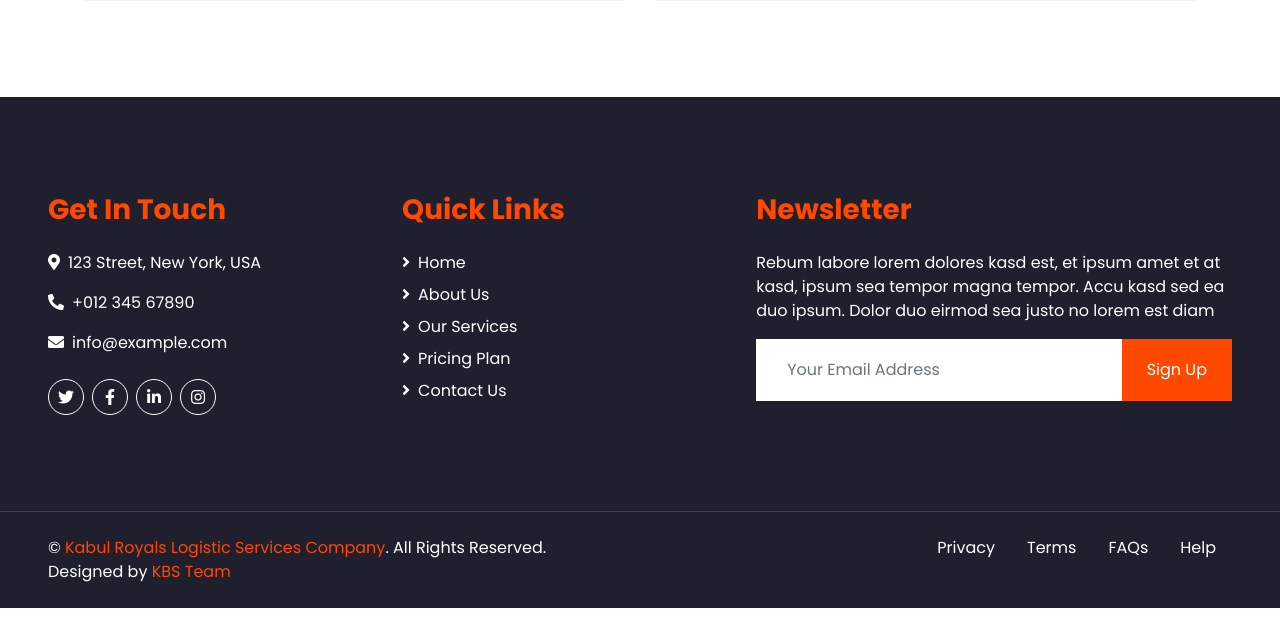
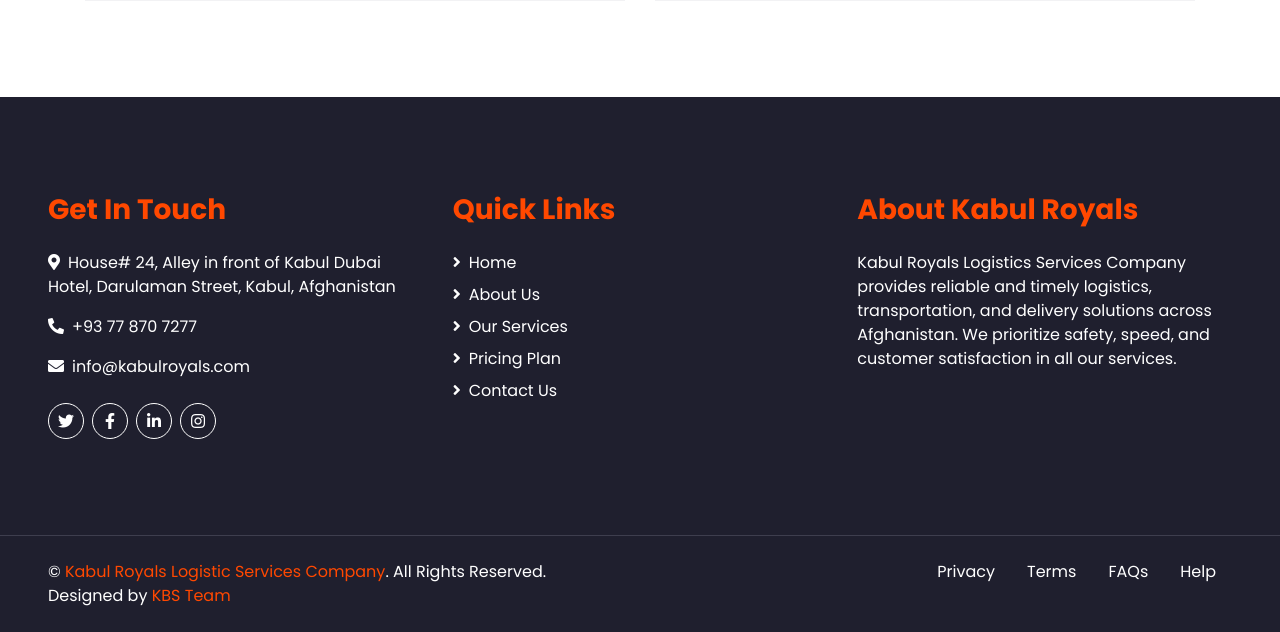
Before and after one commit to khalidsafi-cmd/Kabul-Royals-Logistics, a PHP site: page /index.php in a window 1280 px wide. Shown: the part 3771-4403 px from the top of the page. Before the commit the page ends 4379 px from the top, so only its background shows below. Run offline with PHP 8.4, Linux system fonts and the light colour scheme; some libraries are stand-ins or nearby versions.

Commit message:
Added the back to the top button to the same page, and changed the footer to match the company theme

```diff
--- a/about.php
+++ b/about.php
@@ -88,11 +88,6 @@
     <!-- Include Footer -->
     <?php include 'components/footer.php'; ?>
 
-
-    <!-- Back to Top -->
-    <a href="#" class="btn btn-lg btn-primary back-to-top"><i class="fa fa-angle-double-up"></i></a>
-
-
     <!-- JavaScript Libraries -->
     <script src="https://code.jquery.com/jquery-3.4.1.min.js"></script>
     <script src="https://stackpath.bootstrapcdn.com/bootstrap/4.4.1/js/bootstrap.bundle.min.js"></script>
--- a/blog.php
+++ b/blog.php
@@ -156,10 +156,6 @@
     <!-- Include Footer -->
     <?php include 'components/footer.php'; ?>
 
-    <!-- Back to Top -->
-    <a href="#" class="btn btn-lg btn-primary back-to-top"><i class="fa fa-angle-double-up"></i></a>
-
-
     <!-- JavaScript Libraries -->
     <script src="https://code.jquery.com/jquery-3.4.1.min.js"></script>
     <script src="https://stackpath.bootstrapcdn.com/bootstrap/4.4.1/js/bootstrap.bundle.min.js"></script>
--- a/components/footer.php
+++ b/components/footer.php
@@ -1,13 +1,12 @@
 <!-- Footer Start -->
 <div class="container-fluid bg-dark text-white mt-5 py-5 px-sm-3 px-md-5">
     <div class="row pt-5">
-            <div class="col-lg-7 col-md-6">
-                <div class="row">
-                    <div class="col-md-6 mb-5">
+        <!-- Contact Info -->
+        <div class="col-lg-4 col-md-6 mb-5">
             <h3 class="text-primary mb-4">Get In Touch</h3>
-                        <p><i class="fa fa-map-marker-alt mr-2"></i>123 Street, New York, USA</p>
-                        <p><i class="fa fa-phone-alt mr-2"></i>+012 345 67890</p>
-                        <p><i class="fa fa-envelope mr-2"></i>info@example.com</p>
+            <p><i class="fa fa-map-marker-alt mr-2"></i>House# 24, Alley in front of Kabul Dubai Hotel, Darulaman Street, Kabul, Afghanistan</p>
+            <p><i class="fa fa-phone-alt mr-2"></i>+93 77 870 7277</p>
+            <p><i class="fa fa-envelope mr-2"></i>info@kabulroyals.com</p>
             <div class="d-flex justify-content-start mt-4">
                 <a class="btn btn-outline-light btn-social mr-2" href="#"><i class="fab fa-twitter"></i></a>
                 <a class="btn btn-outline-light btn-social mr-2" href="#"><i class="fab fa-facebook-f"></i></a>
@@ -15,7 +14,9 @@
                 <a class="btn btn-outline-light btn-social" href="#"><i class="fab fa-instagram"></i></a>
             </div>
         </div>
-                    <div class="col-md-6 mb-5">
+
+        <!-- Quick Links -->
+        <div class="col-lg-4 col-md-6 mb-5">
             <h3 class="text-primary mb-4">Quick Links</h3>
             <div class="d-flex flex-column justify-content-start">
                 <a class="text-white mb-2" href="#"><i class="fa fa-angle-right mr-2"></i>Home</a>
@@ -25,22 +26,16 @@
                 <a class="text-white" href="#"><i class="fa fa-angle-right mr-2"></i>Contact Us</a>
             </div>
         </div>
-                </div>
-            </div>
-            <div class="col-lg-5 col-md-6 mb-5">
-                <h3 class="text-primary mb-4">Newsletter</h3>
-                <p>Rebum labore lorem dolores kasd est, et ipsum amet et at kasd, ipsum sea tempor magna tempor. Accu kasd sed ea duo ipsum. Dolor duo eirmod sea justo no lorem est diam</p>
-                <div class="w-100">
-                    <div class="input-group">
-                        <input type="text" class="form-control border-light" style="padding: 30px;" placeholder="Your Email Address">
-                        <div class="input-group-append">
-                            <button class="btn btn-primary px-4">Sign Up</button>
+
+        <!-- About / Company Info -->
+        <div class="col-lg-4 col-md-6 mb-5">
+            <h3 class="text-primary mb-4">About Kabul Royals</h3>
+            <p>Kabul Royals Logistics Services Company provides reliable and timely logistics, transportation, and delivery solutions across Afghanistan. We prioritize safety, speed, and customer satisfaction in all our services.</p>
         </div>
     </div>
 </div>
-            </div>
-        </div>
-    </div>
+
+<!-- Footer Bottom -->
 <div class="container-fluid bg-dark text-white border-top py-4 px-sm-3 px-md-5" style="border-color: #3E3E4E !important;">
     <div class="row">
         <div class="col-lg-6 text-center text-md-left mb-3 mb-md-0">
@@ -67,3 +62,6 @@
     </div>
 </div>
 <!-- Footer End -->
+
+<!-- Back to Top -->
+    <a href="#" class="btn btn-lg btn-primary back-to-top"><i class="fa fa-angle-double-up"></i></a>
--- a/contact.php
+++ b/contact.php
@@ -97,11 +97,6 @@
     <!-- Include Footer -->
     <?php include 'components/footer.php'; ?>
 
-
-    <!-- Back to Top -->
-    <a href="#" class="btn btn-lg btn-primary back-to-top"><i class="fa fa-angle-double-up"></i></a>
-
-
     <!-- JavaScript Libraries -->
     <script src="https://code.jquery.com/jquery-3.4.1.min.js"></script>
     <script src="https://stackpath.bootstrapcdn.com/bootstrap/4.4.1/js/bootstrap.bundle.min.js"></script>
--- a/index.php
+++ b/index.php
@@ -253,10 +253,6 @@
 
     <?php include 'components/footer.php'; ?>
 
-    <!-- Back to Top -->
-    <a href="#" class="btn btn-lg btn-primary back-to-top"><i class="fa fa-angle-double-up"></i></a>
-
-
     <!-- JavaScript Libraries -->
     <script src="https://code.jquery.com/jquery-3.4.1.min.js"></script>
     <script src="https://stackpath.bootstrapcdn.com/bootstrap/4.4.1/js/bootstrap.bundle.min.js"></script>
--- a/service.php
+++ b/service.php
@@ -143,11 +143,6 @@
     <!-- Include Footer -->
     <?php include 'components/footer.php'; ?>
 
-
-    <!-- Back to Top -->
-    <a href="#" class="btn btn-lg btn-primary back-to-top"><i class="fa fa-angle-double-up"></i></a>
-
-
     <!-- JavaScript Libraries -->
     <script src="https://code.jquery.com/jquery-3.4.1.min.js"></script>
     <script src="https://stackpath.bootstrapcdn.com/bootstrap/4.4.1/js/bootstrap.bundle.min.js"></script>
```
Lines whose indentation alone changed are shown as unchanged.
